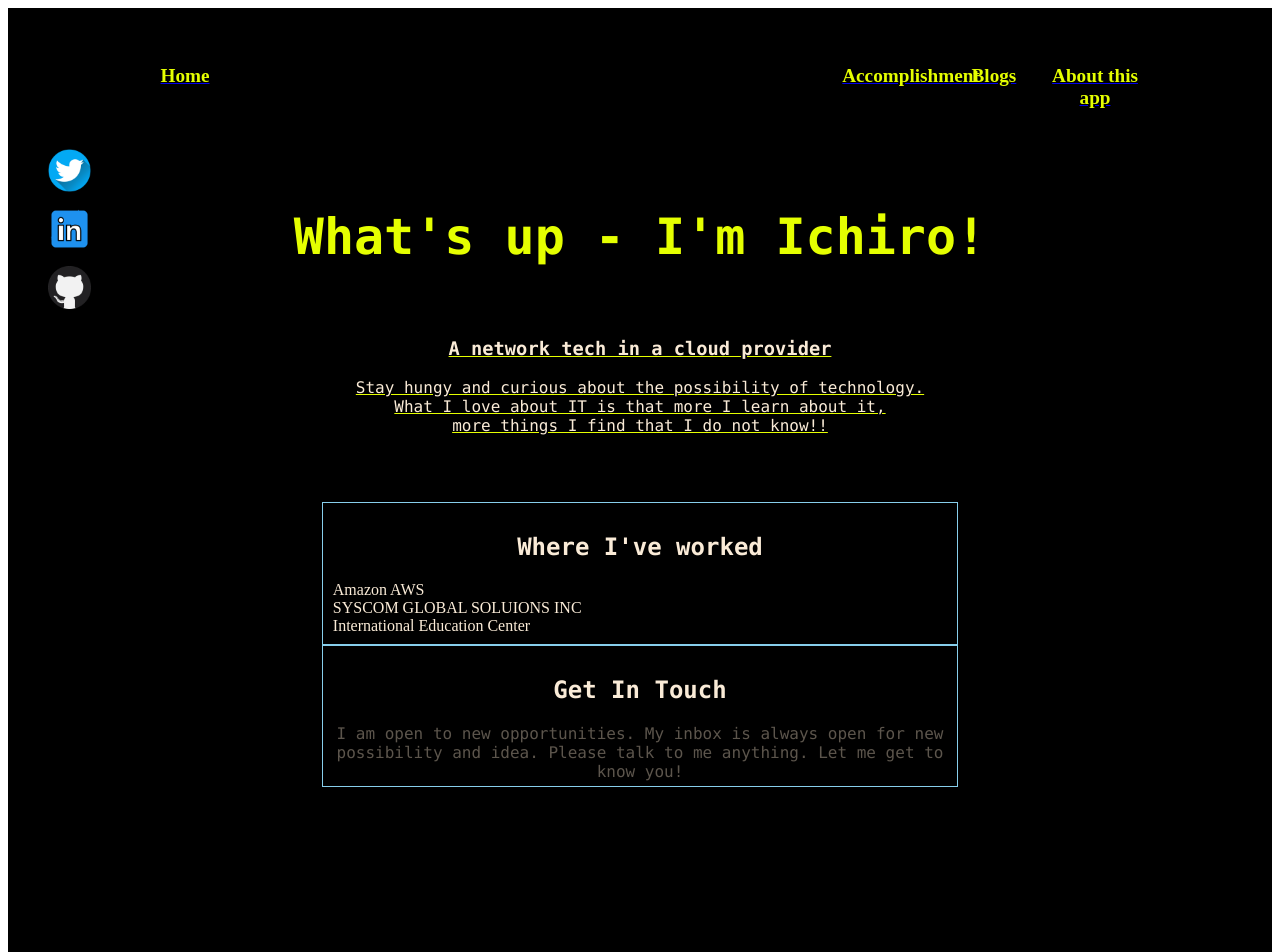
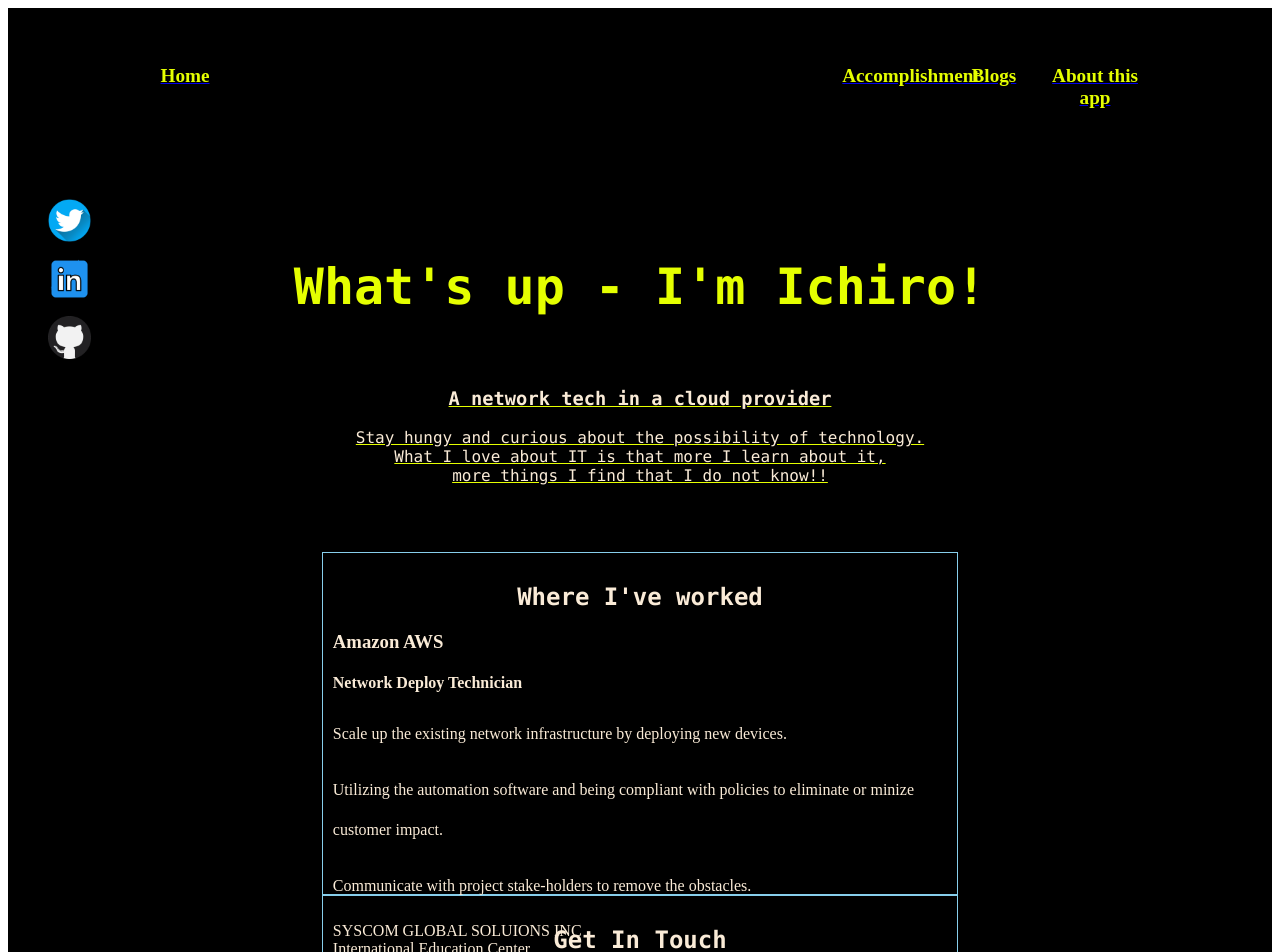
Before and after one commit to ichi-theinterface/portfolio-app, a React (Create React App) app: page / in a window 1280 px wide. Shown: the top 952 px of the page. Built offline with nearby package versions, Linux system fonts and the light colour scheme.

Commit message:
need to improve the .frame(css) and experience sec

```diff
--- a/src/App.css
+++ b/src/App.css
@@ -43,7 +43,7 @@ menu, ol, ul, li {
 }
 
 .frame {
-  height: 1000px;
+  height: 1500px;
   width: 100%;
   background: #000000;
 }
@@ -152,7 +152,7 @@ menu, ol, ul, li {
   color: antiquewhite;
   margin: auto auto;
   width: 60%;
-  height: 30%;
+  height: 80%;
 }
 
 .WhereIWorked {
--- a/src/component/Experience.js
+++ b/src/component/Experience.js
@@ -4,7 +4,13 @@ const Experience = () => (
     <div className='Experience'>
         <h2 className='WhereIWorked'>Where I've worked</h2>
         <div>
-            Amazon AWS
+            <h3>Amazon AWS</h3>
+            <h4>Network Deploy Technician</h4>
+            <li>
+                <p>Scale up the existing network infrastructure by deploying new devices.</p>
+                <p>Utilizing the automation software and being compliant with policies to eliminate or minize customer impact.</p>
+                <p>Communicate with project stake-holders to remove the obstacles.</p>
+            </li>
         </div>
         <div>
             SYSCOM GLOBAL SOLUIONS INC
```
